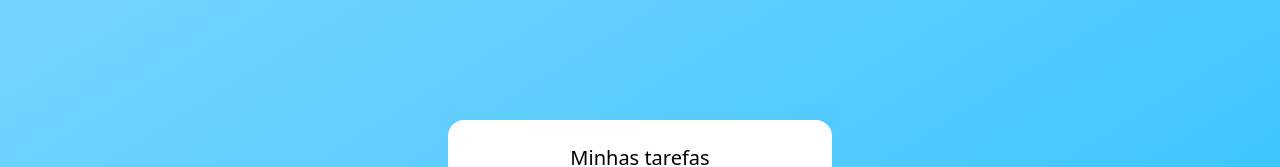
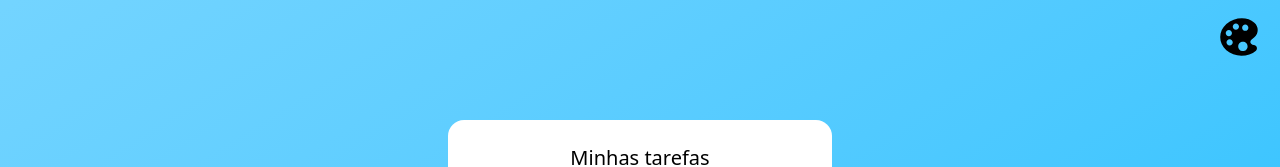
Before and after one commit to Lucasmenezes08/Todo-color, a React (Vite) app in the folder todoColor/: page / in a window 1280 px wide. Shown: the top 167 px of the page. Built offline with nearby package versions, Linux system fonts and the light colour scheme.

Commit message:
:sparkles: feat: Adicionar funcao limpar tarefas.

```diff
--- a/todoColor/src/App.jsx
+++ b/todoColor/src/App.jsx
@@ -1,10 +1,12 @@
 import { useState } from 'react'
 import './style/App.css'
 import { Lista } from './components/list.jsx'
+import ColorIcon from './components/colors/color-icon.jsx'
 
 function App() {
     return (
-        <section className='w-full h-screen flex justify-center items-center bg-gradient-to-br from-sky-300 to-sky-400'>
+        <section className='relative w-full h-screen flex justify-center items-center bg-gradient-to-br from-sky-300 to-sky-400'>
+            <ColorIcon/>
             <Lista/>
         </section>
 
--- /dev/null
+++ b/todoColor/src/components/colors/color-icon.jsx
@@ -0,0 +1,10 @@
+import { IoIosColorPalette } from "react-icons/io";
+
+
+export default function ColorIcon (){
+    return (
+        <section className="absolute top-5 right-1 -translate-x-3 -translate-y-2 cursor-pointer">
+            <IoIosColorPalette size={50}/>
+        </section>
+    )
+}
--- a/todoColor/src/components/list.jsx
+++ b/todoColor/src/components/list.jsx
@@ -3,6 +3,7 @@ import LinearProgress from '@mui/material/LinearProgress';
 import LixeiraIcon from '../assets/lixeira.png';
 import DeleteModal from './modals/modal.delete';
 import AlertModal from "./modals/modal.alert";
+import { IoIosColorPalette } from "react-icons/io";
 
 
 export function Lista (){
@@ -95,6 +96,9 @@ export function Lista (){
         }
     }
 
+    function deleteAll (){
+        setTarefas([])
+    }
 
     useEffect(()=> {
         localStorage.setItem('tarefas' , JSON.stringify(tarefas));
@@ -102,7 +106,8 @@ export function Lista (){
     }, [tarefas])
 
     return (
-        <section className="min-w-[30%] min-h-[70vh] max-h-auto flex flex-col justify-start items-center bg-white overflow-auto rounded-2xl box-border shadow-3xl py-6 px-4">
+        <section className="relative min-w-[30%] min-h-[70vh] max-h-auto flex flex-col justify-start items-center bg-white overflow-auto rounded-2xl box-border shadow-3xl py-6 px-4">
+
             <section className="">
                 <h2 className="font-medium text-xl font-sans mb-[2rem]">Minhas tarefas</h2>
             </section>
@@ -144,11 +149,12 @@ export function Lista (){
             </section>
 
             {totalMaterias === 0 ? (
-                <p>Sem tarefas registradas</p>
-
+                <section>
+                    <p>Sem tarefas registradas</p>
+                </section>
             ):(
 
-                <section className=" w-[100%] h-auto overflow-y-auto max-h-[calc(70vh-30vh)]" >
+                <section className=" flex items-center flex-col w-[100%] h-auto overflow-y-auto max-h-[calc(70vh-30vh)]" >
                 <ol className="w-[100%] flex items-center flex-col">
                     {tarefas.map((tarefas , index) =>
                         <li key={tarefas.id} className="w-full flex items-center justify-between p-3 my-1 hover:bg-gray-200 rounded-2xl transition ease-in-out">
@@ -177,10 +183,14 @@ export function Lista (){
                     )}
                 </ol>
 
+                <section className="flex items-center justify-center w-[5rem] h-[2rem] bg-gray-400 rounded-2xl mt-10">
+                    <button onClick={deleteAll} className="cursor-pointer font-semibold">Limpar</button>
+                </section>
             </section>
 
             )
         }
+
 
 
          {modalOpen && (
@@ -200,5 +210,8 @@ export function Lista (){
         )}
 
         </section>
+
+
+
     )
 }
```
Also changed, not shown: todoColor/src/components/colors/color-btn.jsx (added), todoColor/src/components/colors/color-grid.jsx (added).
